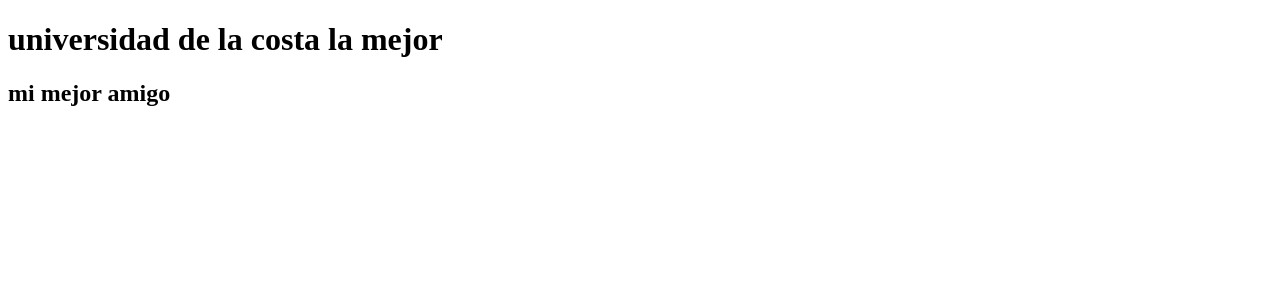
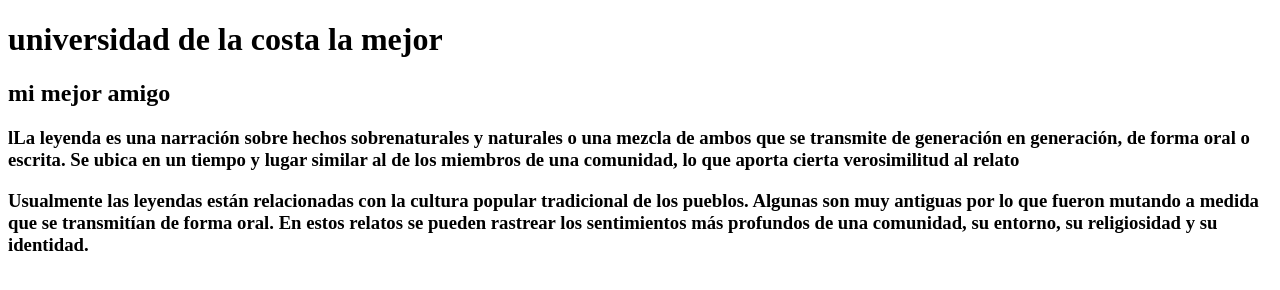
Before and after one commit to Kmilosala/tarea, a plain HTML site: page index.html in a window 1280 px wide. Drawn offline with Linux system fonts and the light colour scheme.

Commit message:
La leyenda

```diff
--- a/index.html
+++ b/index.html
@@ -8,5 +8,8 @@
 <body>
     <h1>universidad de la costa la mejor</h1>
     <h2> mi mejor amigo</h2>
+
+    <h3>lLa leyenda es una narración sobre hechos sobrenaturales y naturales o una mezcla de ambos que se transmite de generación en generación, de forma oral o escrita. Se ubica en un tiempo y lugar similar al de los miembros de una comunidad, lo que aporta cierta verosimilitud al relato </h3>
+    <h3> Usualmente las leyendas están relacionadas con la cultura popular tradicional de los pueblos. Algunas son muy antiguas por lo que fueron mutando a medida que se transmitían de forma oral. En estos relatos se pueden rastrear los sentimientos más profundos de una comunidad, su entorno, su religiosidad y su identidad.</h3>
 </body>
 </html>
```
